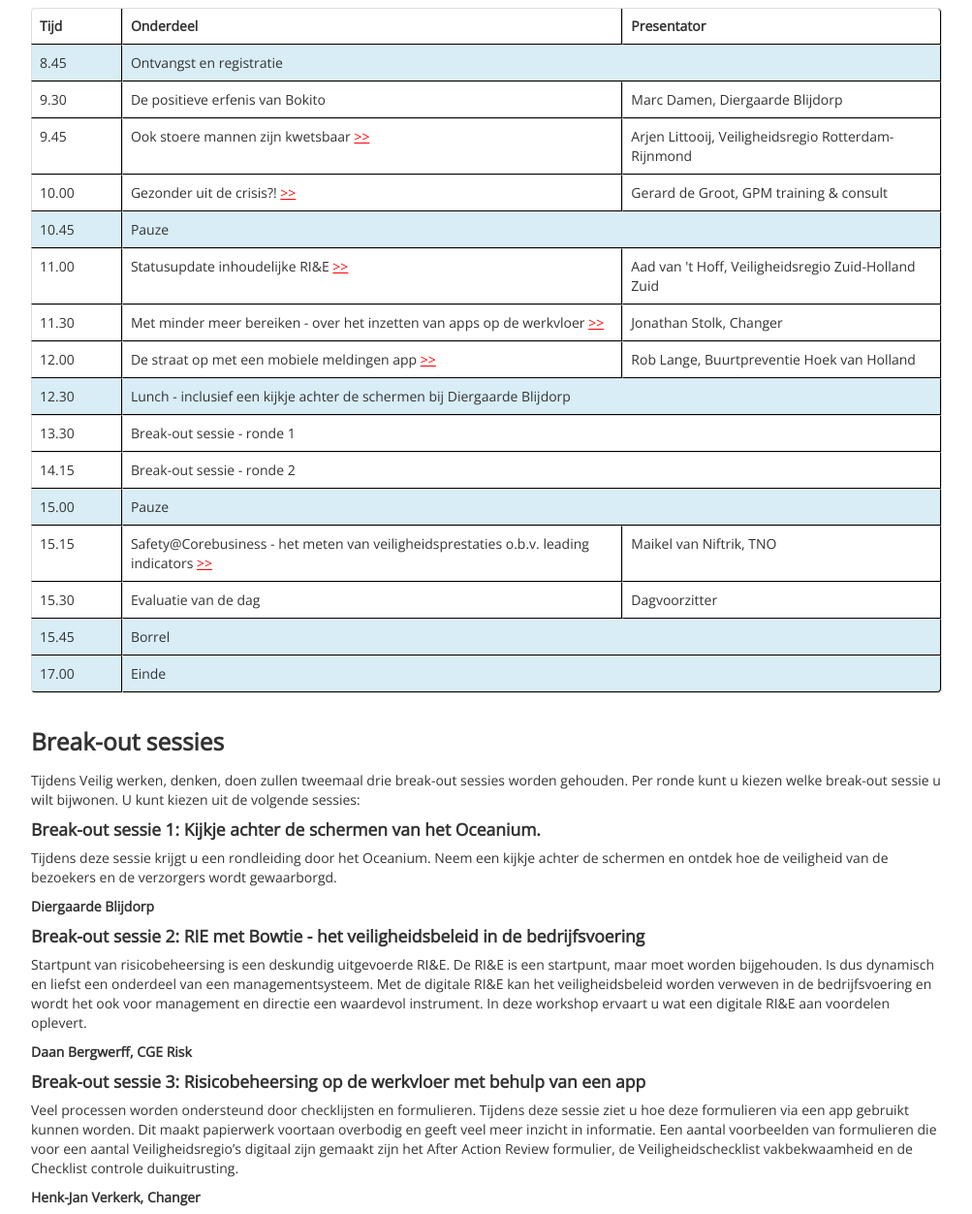
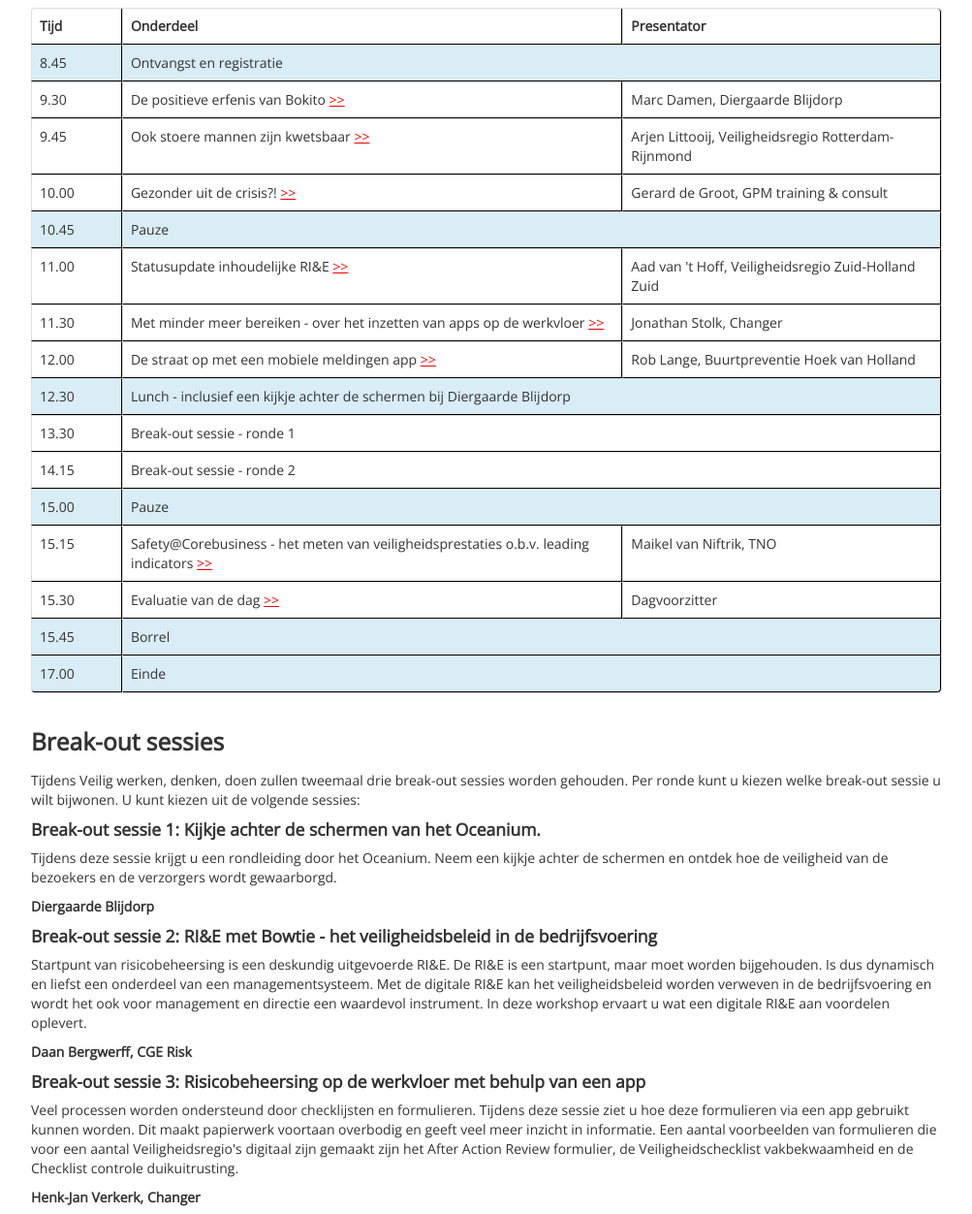
Before and after one commit to changer/vwdd, a Jekyll site: the page built from programma.html, in a window 1280 px wide. Shown: the part 457-1709 px from the top of the page at 97% size, without its empty margins (138-1141 px from the left). Built offline with Jekyll 4.4.1, drawn with Linux system fonts in a browser that asks for light colours; nearby versions of some CDN libraries; Markdown is read by kramdown in place of the engine named in the settings.

Commit message:
last few updates

```diff
--- a/aanmelden.html
+++ b/aanmelden.html
@@ -4,7 +4,7 @@ title: Veilig werken, denken, doen
 ---
       <div class="row">
         <div class="span12 tegekkebox3">
-          <div class="span3 offset8 aanmeldbox"><p><strong>13 november 2014</strong><p><p>Diergaarde Blijdorp Rotterdam</p><p><a href="/vwdd/aanmelden.html"><button class="btn btn-danger">Nu aanmelden</button></a></p></div>
+
         </div>
       </div>
 <div class="row">
--- a/organisatie.html
+++ b/organisatie.html
@@ -70,3 +70,8 @@ title: Veilig werken, denken, doen
 	</div>
 
 </div>
+<div class="row">
+	<div class="span12">
+		<p></p>
+	</div>
+</div>
--- a/programma.html
+++ b/programma.html
@@ -29,17 +29,33 @@ title: Veilig werken, denken, doen
 				</tr>
 				<tr>
 				    <td>9.30</td>
-				    <td>De positieve erfenis van Bokito</td>
+				    <td>De positieve erfenis van Bokito
+				    	<!-- Button to trigger modal -->
+							<a href="#modal1" data-toggle="modal" class="red-link">&gt;&gt;</a>
+
+							<!-- Modal -->
+							<div id="modal1" class="modal hide fade" tabindex="-1" role="dialog" aria-labelledby="myModalLabel" aria-hidden="true">
+							  <div class="modal-header">
+							    <button type="button" class="close" data-dismiss="modal" aria-hidden="true">x</button>
+							    <h3 id="myModalLabel">De positieve erfenis van Bokito</h3>
+							  <div class="modal-body">
+							    <p>Welkom en introductie, met een korte toelichting op hoe Diergaarde Blijdorp door veiliger werken het hele bedrijf heeft verbeterd.</p>
+							  </div>
+							  <div class="modal-footer">
+							    <button class="btn" data-dismiss="modal" aria-hidden="true">Sluiten</button>
+							  </div>
+							</div>
+				    </td>
 				    <td>Marc Damen, Diergaarde Blijdorp</td>
 				</tr>
 				<tr>
 				    <td>9.45</td>
 				    <td>Ook stoere mannen zijn kwetsbaar
 				    	<!-- Button to trigger modal -->
-							<a href="#modal1" data-toggle="modal" class="red-link">&gt;&gt;</a>
+							<a href="#modal8" data-toggle="modal" class="red-link">&gt;&gt;</a>
 
 							<!-- Modal -->
-							<div id="modal1" class="modal hide fade" tabindex="-1" role="dialog" aria-labelledby="myModalLabel" aria-hidden="true">
+							<div id="modal8" class="modal hide fade" tabindex="-1" role="dialog" aria-labelledby="myModalLabel" aria-hidden="true">
 							  <div class="modal-header">
 							    <button type="button" class="close" data-dismiss="modal" aria-hidden="true">x</button>
 							    <h3 id="myModalLabel">Ook stoere mannen zijn kwetsbaar</h3>
@@ -200,7 +216,26 @@ title: Veilig werken, denken, doen
 				</tr>
 				<tr>
 				    <td>15.30</td>
-				    <td>Evaluatie van de dag</td>
+				    <td>Evaluatie van de dag
+				    	<!-- Button to trigger modal -->
+						<a href="#modal7" data-toggle="modal" class="red-link">&gt;&gt;</a>
+
+						<!-- Modal -->
+						<div id="modal7" class="modal hide fade" tabindex="-1" role="dialog" aria-labelledby="myModalLabel" aria-hidden="true">
+						  <div class="modal-header">
+						    <button type="button" class="close" data-dismiss="modal" aria-hidden="true">x</button>
+						    <h3 id="myModalLabel">Evaluatie van de dag</h3>
+						  </div>
+						  <div class="modal-body">
+						    <p>Evaluatie van de dag en mogelijkheid tot het stellen van vragen aan de inleiders van de dag.</p>
+						  </div>
+						  <div class="modal-footer">
+						    <button class="btn" data-dismiss="modal" aria-hidden="true">Sluiten</button>
+						  </div>
+						</div>
+
+
+				    </td>
 				    <td>Dagvoorzitter</td>
 				</tr>
 				<tr class="info">
@@ -224,12 +259,12 @@ title: Veilig werken, denken, doen
 			<p>Tijdens deze sessie krijgt u een rondleiding door het Oceanium. Neem een kijkje achter de schermen en ontdek hoe de veiligheid van de bezoekers en de verzorgers wordt gewaarborgd.</p>
 			<p><strong>Diergaarde Blijdorp</strong></p>
 
-			<h4>Break-out sessie 2: RIE met Bowtie - het veiligheidsbeleid in de bedrijfsvoering</h4>
+			<h4>Break-out sessie 2: RI&amp;E met Bowtie - het veiligheidsbeleid in de bedrijfsvoering</h4>
 			<p>Startpunt van risicobeheersing is een deskundig uitgevoerde RI&amp;E. De RI&amp;E is een startpunt, maar moet worden bijgehouden. Is dus dynamisch en liefst een onderdeel van een managementsysteem. Met de digitale RI&amp;E kan het veiligheidsbeleid worden verweven in de bedrijfsvoering en wordt het ook voor management en directie een waardevol instrument. In deze workshop ervaart u wat een digitale RI&amp;E aan voordelen oplevert.</p>
 			<p><strong>Daan Bergwerff, CGE Risk</strong></p>
 
 			<h4>Break-out sessie 3: Risicobeheersing op de werkvloer met behulp van een app</h4>
-			<p>Veel processen worden ondersteund door checklijsten en formulieren. Tijdens deze sessie ziet u hoe deze formulieren via een app gebruikt kunnen worden. Dit maakt papierwerk voortaan overbodig en geeft veel meer inzicht in informatie. Een aantal voorbeelden van formulieren die voor een aantal Veiligheidsregio’s digitaal zijn gemaakt zijn het After Action Review formulier, de Veiligheidschecklist vakbekwaamheid en de Checklist controle duikuitrusting.</p>
+			<p>Veel processen worden ondersteund door checklijsten en formulieren. Tijdens deze sessie ziet u hoe deze formulieren via een app gebruikt kunnen worden. Dit maakt papierwerk voortaan overbodig en geeft veel meer inzicht in informatie. Een aantal voorbeelden van formulieren die voor een aantal Veiligheidsregio's digitaal zijn gemaakt zijn het After Action Review formulier, de Veiligheidschecklist vakbekwaamheid en de Checklist controle duikuitrusting.</p>
 			<p><strong>Henk-Jan Verkerk, Changer</strong></p>
 	</div>
 </div>
```
